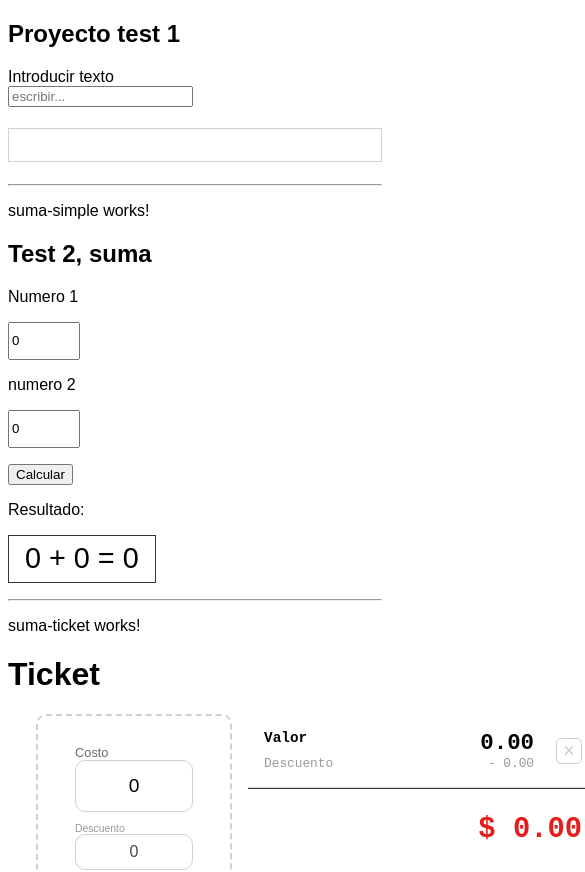
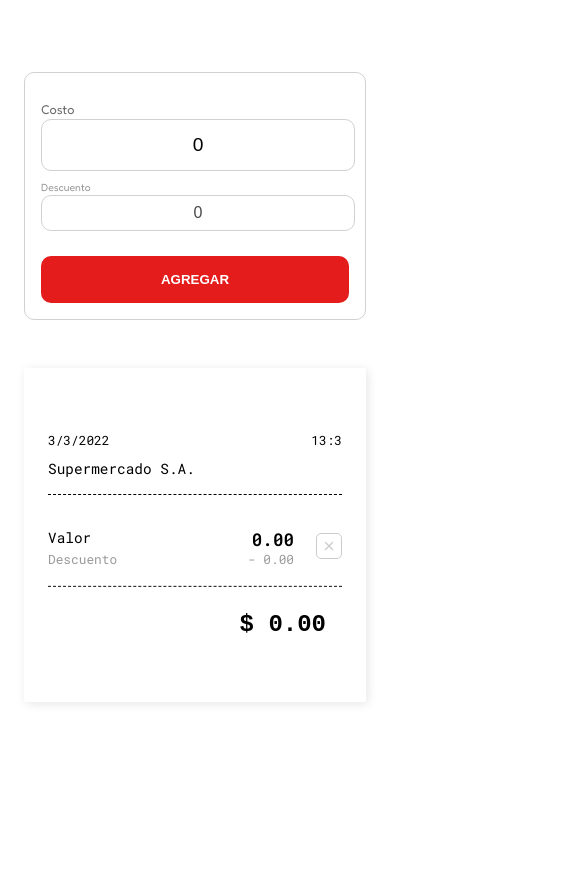
Before and after one commit to rominamontiel/tickets, an Angular app: page / in a window 390 px wide. Shown: the top 872 px of the page, 585 px wide, since content can reach past the window. Built offline with nearby package versions, Linux system fonts and the light colour scheme.

Commit message:
lista para publicar primer version

```diff
--- a/src/app/app.component.html
+++ b/src/app/app.component.html
@@ -1,10 +1,10 @@
-<h2>Proyecto test 1</h2>
+<!-- <h2>Proyecto test 1</h2>
 <span>Introducir texto</span><br />
 <input type="text" name="" id="" [(ngModel)]="test" placeholder="escribir...">
 <h1>{{ test }}</h1>
 <hr>
 <app-suma-simple></app-suma-simple>
 <p></p>
-<hr>
+<hr> -->
 <app-suma-ticket></app-suma-ticket>
 <router-outlet></router-outlet>
--- a/src/app/components/suma-ticket/suma-ticket.component.html
+++ b/src/app/components/suma-ticket/suma-ticket.component.html
@@ -1,7 +1,3 @@
-<p>suma-ticket works!</p>
-
-<h1>Ticket</h1>
-
 <section>
   <div class="left">
     <div class="box-inputs">
@@ -13,6 +9,13 @@
     <button class="add-btn" (click)="addValues()">Agregar</button>
   </div>
   <div class="right">
+    <header>
+      <div class="moment">
+        <span>{{ currentDate }}</span>
+        <span>{{ currentHour }}</span>
+      </div>
+      <h2>Supermercado S.A.</h2>
+    </header>
     <div class="empty" *ngIf="ticket.length == 0">Ingresar algún valor</div>
     <ng-container *ngIf="ticket.length > 0">
       <div class="line" *ngFor="let item of ticket, let i = index">
--- a/src/app/components/suma-ticket/suma-ticket.component.scss
+++ b/src/app/components/suma-ticket/suma-ticket.component.scss
@@ -1,28 +1,33 @@
 section {
   display: flex;
+  justify-content: center;
+  align-items: flex-start;
   padding-bottom: 10rem;
   width: 85%;
   max-width: 700px;
   margin: 0 auto;
+  min-height: 100vh;
+  padding-top: 20vh;
 
   .left {
     width: 70%;
     padding: 1rem;
-    border: 2px dashed #d1d1d1;
+    margin-right: 3rem;
+    border: 1px solid #d1d1d1;
     border-radius: 10px;
 
-    .box-inputs{
+    .box-inputs {
       width: max-content;
       margin: 0 auto;
       display: flex;
       flex-direction: column;
 
-        .label{
+      .label {
         font-size: .8rem;
-            margin-bottom: 0;
+        margin-bottom: 2px;
         color: rgb(107, 107, 107);
 
-            &.desc{
+        &.desc {
           color: rgb(153, 153, 153);
           font-size: .65rem;
         }
@@ -47,7 +52,7 @@
         border: 1px solid #d1d1d1;
         font-size: 1.2rem;
 
-          &.desc{
+        &.desc {
           height: 2rem;
           font-size: 1rem;
           color: rgb(73, 73, 73);
@@ -55,7 +60,7 @@
       }
     }
 
-    .add-btn{
+    .add-btn {
       display: block;
       border: none;
       background-color: #e41c1c;
@@ -67,30 +72,48 @@
       width: 10rem;
       margin: 1.52rem auto 0 auto;
       text-transform: uppercase;
-        cursor:  pointer;
+      cursor: pointer;
     }
   }
 
   .right {
     width: 30%;
+    box-shadow: 2px 2px 10px rgba(0, 0, 0, 0.1);
     min-width: 350px;
-    padding-left: 1rem;
+    padding: 4rem 1.5rem;
+    margin-left: 3rem;
+
+    header {
+      font-family: 'Roboto Mono', monospace;
+
+      .moment {
+        display: flex;
+        justify-content: space-between;
+      }
+
+      h2 {
+        font-weight: 400;
+        font-size: 1.1rem;
+        border-bottom: 1px dashed;
+        padding-bottom: 1rem;
+      }
+    }
 
     .line {
-      padding: 1rem;
-      padding-right: 4rem;
-      border-bottom: 1px solid #dadada;
+      padding: 1.3rem 3rem 1.1rem 0rem;
+      border-bottom: 1px dashed #dadada;
       position: relative;
-      font-family: "Courier New", Courier, monospace;
+      font-family: 'Roboto Mono', monospace;
 
       &:last-child {
         border-bottom: none;
       }
 
-      h2 {
-        margin: 0;
+      &:hover{
+        background-color: #f7f7f777;
       }
 
+      h2,
       p {
         margin: 0;
       }
@@ -101,11 +124,12 @@
 
         span {
           font-size: 0.9rem;
-          font-weight: 600;
+          font-weight: 400;
         }
 
         h2 {
-          font-size: 1.4rem;
+          font-size: 1.3rem;
+          font-weight: 600;
         }
       }
 
@@ -129,7 +153,7 @@
         border: 1px solid #000;
         cursor: pointer;
         position: absolute;
-        right: 1rem;
+        right: 0rem;
         top: 50%;
         transform: translateY(-50%);
         opacity: 0.2;
@@ -150,7 +174,7 @@
 
     .empty {
       width: 100%;
-      border: 2px dashed #d1d1d1;
+      border: 1px dashed #d1d1d1;
       color: #adadad;
       height: 4rem;
       display: flex;
@@ -161,8 +185,8 @@
     }
 
     .total {
-      color: #e41c1c;
-      border-top: 1px solid #333;
+      color: #000;
+      border-top: 1px dashed #333;
       font-weight: 600;
       font-size: 1.8rem;
       padding: 1.5rem 1rem 0 0;
@@ -171,3 +195,64 @@
     }
   }
 }
+
+@media(max-width: 992px) {
+  section {
+    flex-direction: column;
+    justify-content: flex-start;
+    align-items: center;
+    width: 100%;
+    padding: 1rem;
+    box-sizing: border-box;
+
+    .left {
+      width: 100%;
+      margin: 0;
+      box-sizing: border-box;
+      margin-bottom: 3rem;
+      margin-top: 3rem;
+
+      .box-inputs{
+        width: 100%;
+
+        .input-number{
+          width: 100%;
+        }
+      }
+
+      .add-btn{
+        width: 100%;
+      }
+    }
+
+    .right {
+      min-width: initial;
+      box-sizing: border-box;
+      width: 100%;
+      margin: 0;
+
+      header{
+        .moment{
+          span{
+            font-size: .8rem;
+          }
+        }
+        h2{
+          font-size: .9rem;
+        }
+      }
+
+      .line{
+        .value{
+          h2{
+            font-size: 1.1rem;
+          }
+        }
+      }
+
+      .total{
+        font-size: 1.5rem;
+      }
+    }
+  }
+}
--- a/src/app/components/suma-ticket/suma-ticket.component.ts
+++ b/src/app/components/suma-ticket/suma-ticket.component.ts
@@ -11,11 +11,13 @@
   public descIngreso = 0;
   public total = 0;
   public cont = 0;
+  public date = new Date();
+  public currentDate = this.date.getDate() + '/' + (this.date.getMonth() + 1) + '/' + this.date.getFullYear();
+  public currentHour = this.date.getHours() + ':' + this.date.getMinutes();
 
   constructor() {}
 
   ngOnInit(): void {
-    console.log(this.ticket);
   }
 
   updateTotal(){
@@ -44,7 +46,6 @@
     } else{
       alert('Campo vacío ⛔');
     }
-
   }
 
   deleteElement(i:number){
--- a/src/styles.scss
+++ b/src/styles.scss
@@ -1,4 +1,7 @@
-/* You can add global styles to this file, and also import other style files */
+@import url('https://fonts.googleapis.com/css2?family=Roboto+Mono:wght@300;400;500;600&display=swap');
+@import url('https://fonts.googleapis.com/css2?family=Fredoka:wght@300;400;500;600&display=swap');
+
 body{
     font-family: sans-serif;
+    font-family: 'Fredoka', sans-serif;
 }
```
Lines whose indentation alone changed are shown as unchanged.
